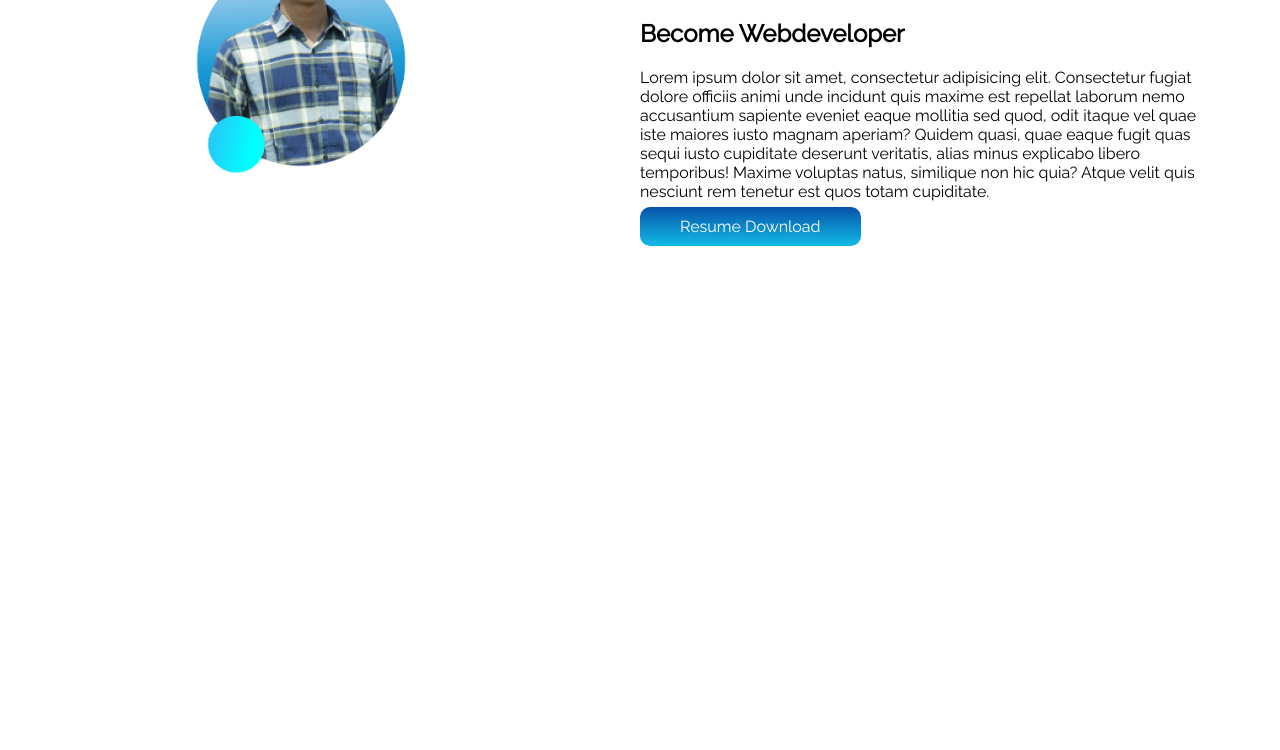
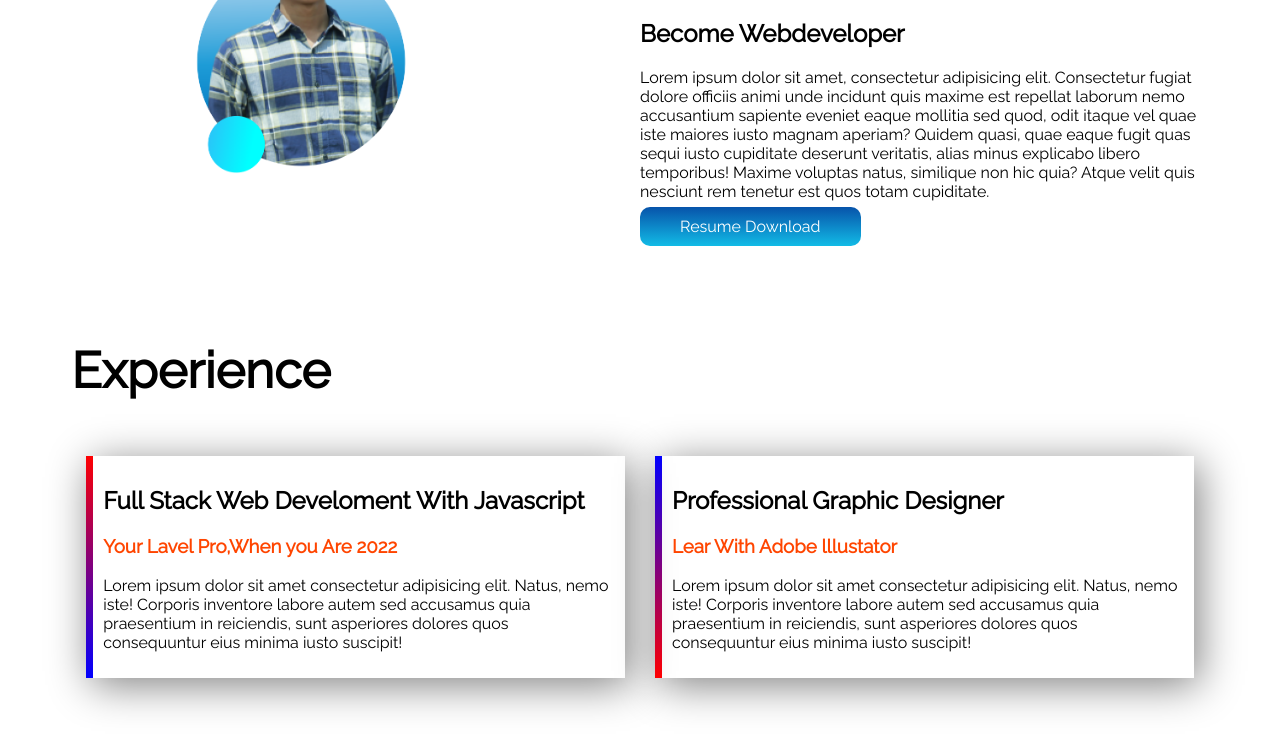
Before and after one commit to crupes08/crupescht.portfolio, a plain HTML site: page index.html in a window 1280 px wide. Shown: the part 688-1438 px from the top of the page. Before the commit the page ends 934 px from the top, so only its background shows below. Drawn offline with Linux system fonts and the light colour scheme.

Commit message:
experience-area

```diff
--- a/index.html
+++ b/index.html
@@ -28,6 +28,10 @@
         </div>
     </section>
 
+
+
+
+
     <section id="dream-area">
 
         <div class="dream-area-part">
@@ -45,5 +49,33 @@
         </div>
     </section>
 
+
+
+    <section id="experience-area">
+
+        <h1>Experience</h1>
+
+           <div id="experience-area-part">
+
+            <div id="full-stack">
+
+                <h2>Full Stack Web Develoment With Javascript</h2>
+
+                <h3>Your Lavel Pro,When you Are 2022</h3>
+                <p>Lorem ipsum dolor sit amet consectetur adipisicing elit. Natus, nemo iste! Corporis inventore labore autem sed accusamus quia praesentium in reiciendis, sunt asperiores dolores quos consequuntur eius minima iusto suscipit!</p>
+            </div>
+
+
+            <div id="gd-designer">
+
+                <h2>Professional Graphic Designer </h2>
+
+                <h3>Lear With Adobe lllustator</h3>
+                <p>Lorem ipsum dolor sit amet consectetur adipisicing elit. Natus, nemo iste! Corporis inventore labore autem sed accusamus quia praesentium in reiciendis, sunt asperiores dolores quos consequuntur eius minima iusto suscipit!</p>
+            </div>
+           </div>
+
+    </section>
+
 </body>
 </html>
--- a/style.css
+++ b/style.css
@@ -55,3 +55,48 @@ h1{
 .dream-area-part{
     width: 50%;
     padding-right: 5%;
+}
+
+
+
+
+#experience-area{
+    background-image: url(images/shape1-01.png );
+    background-repeat: no-repeat;
+    background-position: left;
+    padding: 5%;
+
+}
+#experience-area-part{
+
+    display: flex;
+}
+#experience-area-part h3{
+
+    color: orangered;
+}
+
+#experience-area-part div{
+
+    box-shadow: 5px 7px 40px gray;
+    height: 80%;
+    margin: 15px;
+
+}
+
+#full-stack{
+
+
+    border-left: 7px solid;
+    border-image: linear-gradient(180deg,red,blue);
+    border-image-slice: 1;
+    padding: 10px;
+}
+
+#gd-designer{
+
+    border-left: 7px solid;
+    border-image: linear-gradient(180deg,blue,red);
+    border-image-slice: 1;
+    padding: 10px;
+}
```
